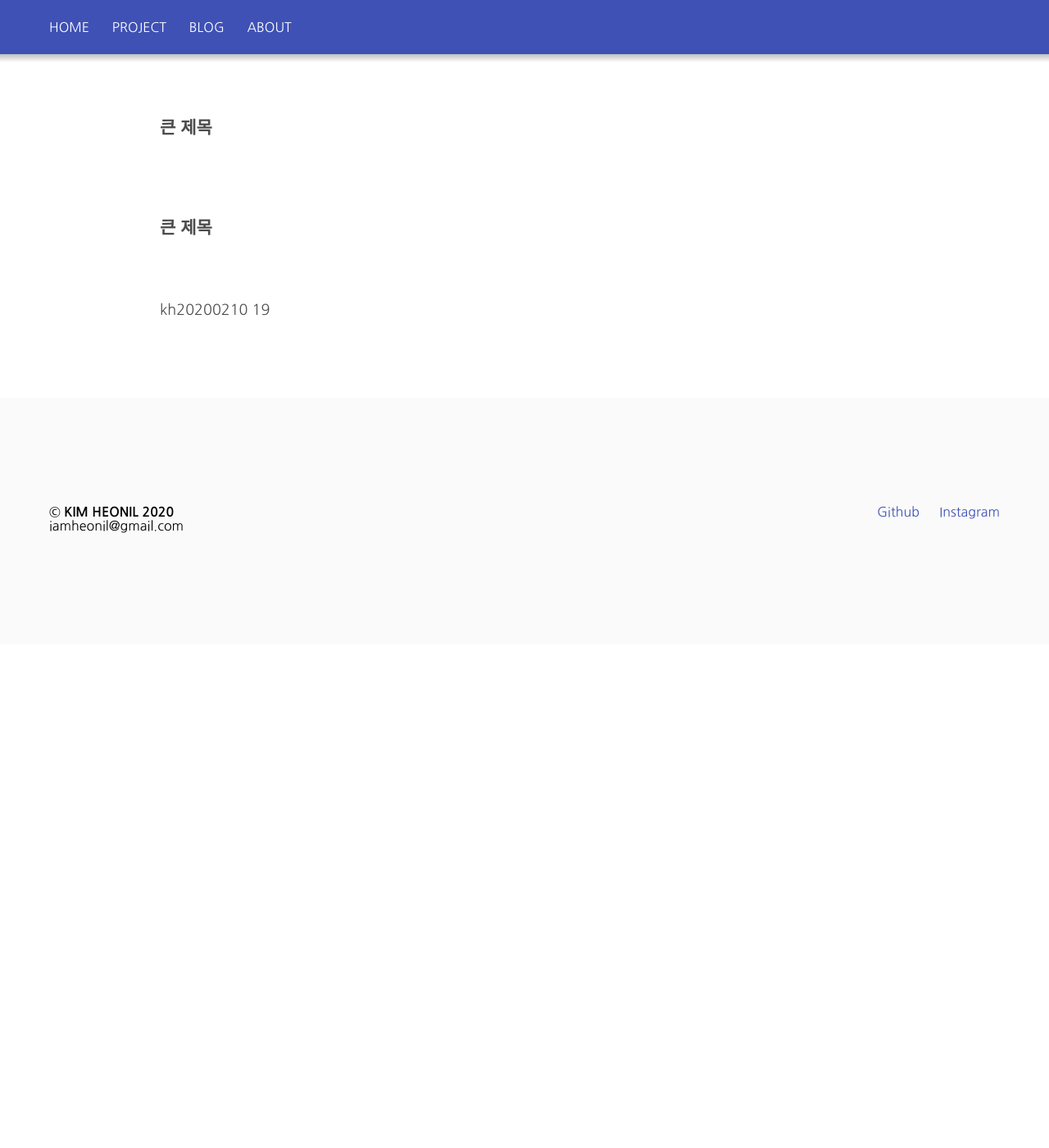
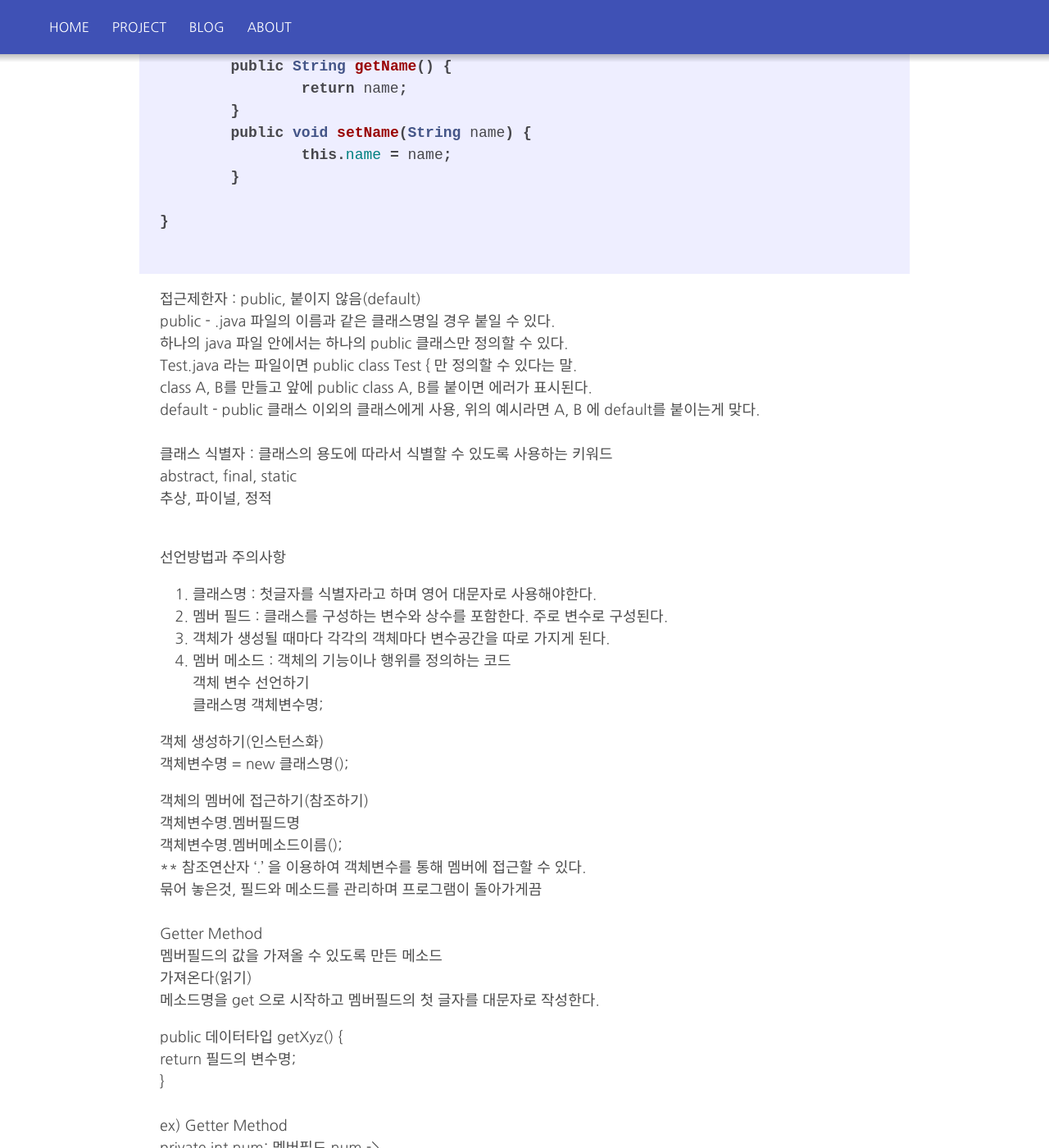
Before and after one commit to iamheonil/iamheonil.github.io, a Jekyll site: the page built from _posts/2020-02-18-Java.md, in a window 1280 px wide and 1400 px high, scrolled down 4398 px. Shown: the whole window at 82% size. Built offline with Jekyll 4.4.1, drawn with Linux system fonts in a browser that asks for light colours; before the commit the page ends 5183 px from its top, so only the background shows below that; some of the changed text lies outside the part shown.

Commit message:
Blog Modify

````diff
--- a/_posts/2020-02-18-Java.md
+++ b/_posts/2020-02-18-Java.md
@@ -10,8 +10,6 @@
 > 깜빡할 때마다 읽어보려고 만들었습니다. <br>
 
 <p></p><br>
-
-<br>
 
 ### 지켜야 할 약속, 꼭 알고 있어야 하는 부분
 
@@ -30,32 +28,31 @@
 
 <br><br>
 
-### 기초 <br>
+### 기초
 
 변수 - 데이터를 저장하는 메모리의 공간, 저장할 수 있는 데이터의 형식을 대입하여 사용한다. <br>
 메소드 - 기능을 뜻한다. <br>
 형변환 - 연산은 반드시 피연산자들이 같은 데이터타입일 때 가능하여, 서로 다른 연산자라면 형변환을 하고 연산을 해줘야한다. <br>
 <br>
 연산자의 종류 <br>
- + 기본연산자+, -, *, / <br>
- + 단항연산자 - +, -, ++, --, <br>
- + 이항연산자 - 비교 연산자라고도 한다. (<, >, <=, >=, ==, !=) <br>
- + 단항 연산자 (&&, ||, !) <br>
- + 삼항연산자 - ?: <br>
- + 복합대입연산자 - 산술대입 <br>
- + +=, -=, *=, /=, %= <br>
+ + 기본연산자 : +, -, *, / <br>
+ + 단항연산자 : +, -, ++, --, <br>
+ + 이항연산자 : 비교 연산자라고도 한다. (<, >, <=, >=, ==, !=) <br>
+ + 단항연산자 : (&&, ||, !) <br>
+ + 삼항연산자 : ?: <br>
+ + 복합대입연산자 산술대입 : +=, -=, *=, /=, %= <br>
  + 추가로 (https://t1.daumcdn.net/cfile/tistory/2219753856A8E8D92E) 참고. <br>
 
 <br><br>
 
-### 할당 <br>
+### 할당
 
 정적 할당 : 프로그램 실행 전에 준비가 끝나는 할당, Compile-time <br>
 동적 할당 : 프로그램 실행 도중에 준비, Run-time <br>
 배열 변수를 선언해주는것은 정적 할당에 해당되고 변수가 사용할 공간을 생성해주는것은 동적할당에 해당된다. <br>
 
-얕은 복사 - 참조 대상의 주소만 복사했을 때 발생한다. <br>
-깊은 복사 - 참조 대상의 내용물을 새로운 공간에 복사한다. <br>
+얕은 복사 : 참조 대상의 주소만 복사했을 때 발생한다. <br>
+깊은 복사 : 참조 대상의 내용물을 새로운 공간에 복사한다. <br>
 
 얕은 복사와 깊은 복사의 차이는 <br>
 공간을 생성해주지 않고 단순 대입을 통한 복사인지 <br>
@@ -63,18 +60,18 @@
 
 <br><br>
 
-### 객체지향 <br>
+### 객체지향
 
-인스턴스(객체) - 클래스 정의 코드를 통해서 생성된 객체, 메모리에 생성 돼 있다. <br>
-인스턴스화(실체화) - 메모리에 실체화 하는 작업 (new 연산자를 사용한다. 그러므로 동적 할당.) <br>
-정적바인딩과 동적바인딩 - 컴파일 직후 바인딩 되는것은 정적 바인딩, 프로그램이 실행될 때 바인딩 되는것을 동적바인딩이라고 한다.<br>
+인스턴스(객체) : 클래스 정의 코드를 통해서 생성된 객체, 메모리에 생성 돼 있다. <br>
+인스턴스화(실체화) : 메모리에 실체화 하는 작업 (new 연산자를 사용한다. 그러므로 동적 할당.) <br>
+정적바인딩과 동적바인딩 : 컴파일 직후 바인딩 되는것은 정적 바인딩, 프로그램이 실행될 때 바인딩 되는것을 동적바인딩이라고 한다.<br>
 쉽게 얘기하면 Ctrl + F11 을 눌러 컴파일을 하게 될 때 동작이 정해진 것이 정적바인딩, <br>
 (변수의 데이터 타입을 지정해주는것을 생각하면 이해가 쉽다.)<br>
 프로그램이 실행되면서 객체의 동작이 정해지는것이 동적 바인딩이다.<br>
 
 <br><br>
 
-### 클래스 <br>
+### 클래스
 
 기능 클래스 - 메인메소드 없이 기능만 가지고 있는 클래스 <br>
 멤버 필드 - 데이터의 정보, 속성만 가지고 있다. <br>
@@ -87,9 +84,10 @@
 추상 메소드 - 미완성 되어 있는 메소드를 서브클래스(자식클래스)에서 구현한다. <br>
 추상 클래스에서 미구현한 '접근제한자 abstract void 메소드명();' 을 상속받아 오버라이딩하고<br>
 알맞은 기능을 구현하여 사용할 수 있도록 한다!<br>
+
 <br><br>
 
-### 메소드와 함수 <br>
+### 메소드와 함수
 
 메소드(Method), 함수 (Function) <br>
 클래스이 기능 또는 동작 또는 행위 등을 정의하는 코드 <br>
@@ -133,36 +131,199 @@
 
 <br><br>
 
-### 큰 제목 <br>
+### 클래스 선언
+
+클래스의 정의 <br>
+
+접근제한자 클래스식별자 'class' 클래스명 {
+	// 멤버필드
+	// 멤버메소드<br>
+
+}<br>
+
+ex)
+
+```java
+public class MemberField_01 {
+	// 변수선언으로 만드는 곳 스택 메모리
+	// 멤버 필드
+
+	private int num = 1995;
+	private String name = "Heonil";
+
+	public int getNum() {
+		return num;
+	}
+	public void setNum(int num) {
+		this.num = num;
+	}
+
+	public String getName() {
+		return name;
+	}
+	public void setName(String name) {
+		this.name = name;
+	}
+
+}
+```
+
+접근제한자 : public, 붙이지 않음(default) <br>
+public - .java 파일의 이름과 같은 클래스명일 경우 붙일 수 있다. <br>
+			하나의 java 파일 안에서는 하나의 public 클래스만 정의할 수 있다. <br>
+Test.java 라는 파일이면 public class Test { 만 정의할 수 있다는 말. <br>
+class A, B를 만들고 앞에 public class A, B를 붙이면 에러가 표시된다. <br>
+default - public 클래스 이외의 클래스에게 사용, 위의 예시라면 A, B 에 default를 붙이는게 맞다. <br>
+<br>
+클래스 식별자 : 클래스의 용도에 따라서 식별할 수 있도록 사용하는 키워드 <br>
+abstract, final, static <br>
+추상,	파이널,	정적 <br>
+<br>
+
+선언방법과 주의사항
+
+1. 클래스명 : 첫글자를 식별자라고 하며 영어 대문자로 사용해야한다.
+2. 멤버 필드 : 클래스를 구성하는 변수와 상수를 포함한다. 주로 변수로 구성된다.
+3. 객체가 생성될 때마다 각각의 객체마다 변수공간을 따로 가지게 된다.
+4. 멤버 메소드 : 객체의 기능이나 행위를 정의하는 코드
+<br>
+객체 변수 선언하기 <br>
+클래스명 객체변수명; <br>
+
+객체 생성하기(인스턴스화) <br>
+객체변수명 = new 클래스명(); <br>
+
+객체의 멤버에 접근하기(참조하기) <br>
+객체변수명.멤버필드명 <br>
+객체변수명.멤버메소드이름(); <br>
+** 참조연산자 '.' 을 이용하여 객체변수를 통해 멤버에 접근할 수 있다. <br>
+묶어 놓은것, 필드와 메소드를 관리하며 프로그램이 돌아가게끔 <br>
+<br>
+Getter Method  <br>
+멤버필드의 값을 가져올 수 있도록 만든 메소드 <br>
+가져온다(읽기) <br>
+메소드명을 get 으로 시작하고 멤버필드의 첫 글자를 대문자로 작성한다. <br>
+
+public 데이터타입 getXyz() { <br>
+ return 필드의 변수명; <br>
+} <br>
+<br>
+ex) Getter Method <br>
+private int num;  멤버필드 num -> <br>
+public int getNum() { <br>
+		return num; <br>
+} <br>
+<br>
+Setter Method <br>
+멤버필드의 값을 설정할 수 있도록 만든 메소드 <br>
+쓰기 <br>
+메소드명을 set 으로 시작하고 멤버필드의 첫 글자를 대문자로 작성한다. <br>
+public void setXyz(해당필드의 데이터타입 필드명) { <br>
+		this.필드명 = 필드명; <br>
+} <br>
+<br>
+ex) Setter Method <br>
+private int num;  멤버필드 num -> <br>
+public void setXyz(int num) { <br>
+				this.num = num; <br>
+}<br>
+<br>
+클래스 내부에서 사용되는 변수의 유형 <br>
+인스턴스 변수, 클래스 변수, 지역 변수 <br>
+Instance Variable, Class, 	Local <br>
+<br>
+인스턴스 변수 <br>
+객체를 인스턴스화 했을 때 인스턴스 안에 만들어지는 변수마다 공간이 따로 배정된다. <br>
+<br>
+클래스 변수 <br>
+정적 변수라고도 하며 Static 키워드가 적용된 멤버 필드를 뜻한다. <br>
+클래스 당 하나의 공간을 관리하는 변수. <br>
+프로그램이 실행되기 전(Ctrl + F11 를 누른 바로 직후 - 정적인 시점)에 미리 메모리의 클래스 영역에 생성한다. <br>
+해당 클래스 타입으로 생성된 객체들이 하나의 공간을 공유한다. <br>
+객체를 생성하지 않아도 클래스 멤버를 사용할 수 있다. <br>
+<br>
+지역 변수 <br>
+메소드 내에서 선언된 변수 <br>
+접근제한자 사용할 수 없다. <br>
+매개변수도 지역변수로 취급됨. <br>
+메소드마다 별도의 공간을 가지게 된다. (스택 메모리영역), 같은 이름의 변수가 다른 메소드에 존재 가능하다. <br>
+초기화하지 않으면 쓰레기 값을 가지고 있게된다. <br>
 
 <br><br>
 
-### 큰 제목 <br>
+### 메소드 오버로딩
+메소드 오버로딩(Method Overloading), 정해져있는 한계량보다 더더더더더더더 <br>
+같은 이름의 메소드를 여러 개 정의하는 것. <br>
+
+비슷한 기능을 하는 추가 메소드를 개발하기 위해 별도의 이름을 사용하지않고 기존의 메소드 이름을 사용할 수 있게 해준다. <br>
+
+메소드 오버로딩 성립 조건 <br>
+1. 매개변수가 달라야한다. (정확히는 데이터 타입이 달라야 함)
+2. 매개변수에 들어간 데이터타입의 갯수가 달라야한다.
+3. 반환 데이터타입은 오버로딩과 상관 없다.
+
+ex)
+```java
+public class Overloading_01 {
+
+	private int x;
+	private int y;
+
+	// 멤버필드 x, y 를 출력하는 메소드 구현
+	public void display() { // 매개변수가 없는 Display
+		System.out.println("( " + x + ", " + y + " )");
+	}
+
+	// 매개변수를 대입해 메소드 오버로딩 기능을 구현.
+	// int 형 2개를 전달인자로 받아 멤버 x, y 를 초기화 및 출력
+	public void display(int x, int y) { // 매개변수가 있는 Display
+		this.x = x;		// 초기화
+		this.y = y;		// 초기화
+
+    // System.out.println("( " + x + ", " + y + " )");	// 출력
+    // 위의 display 가 x, y 를 출력하기 때문에 sysout 을 쓰는게 아니라 display(); 를 불러와 사용해도 된다.
+
+		display();
+		// 코드의 재사용
+	}
+
+	public void display(double d) {				//	다른
+	}
+
+	public void display(String d) {				//	타입의
+	}
+
+	public void display(int d) {				//	데이터형
+	}
+
+	// 리턴타입이 void, int 등 상관없이 메소드 오버로딩과는 연관이 없다.
+	// 무조건 데이터형의 갯수와 타입이 달라야한다.
+}
+```
 
 <br><br>
 
-### 큰 제목 <br>
+### 큰 제목
 
 <br><br>
 
-### 큰 제목 <br>
+### 큰 제목
 
 <br><br>
 
-### 큰 제목 <br>
+### 큰 제목
 
 <br><br>
 
-### 큰 제목 <br>
+### 큰 제목
 
 <br><br>
 
-### 큰 제목 <br>
+### 큰 제목
 
 <br><br>
 
-### 큰 제목 <br>
+### 큰 제목
 
 <br><br>
-kh20200210
-19
+kh20200213
````
